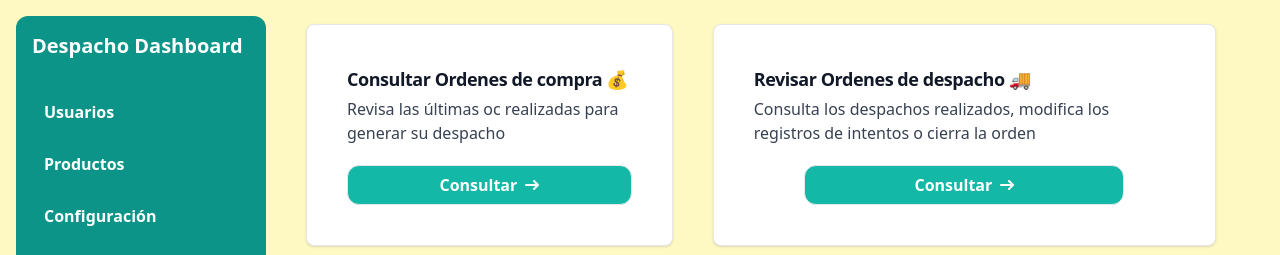
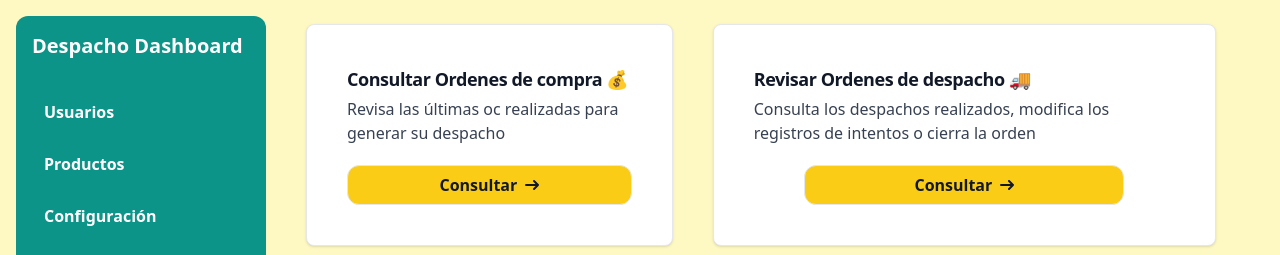
Before and after one commit to pally21/innovatech-devops, a React (Vite) app in the folder front_despacho/: page / in a window 1280 px wide. Shown: the top 255 px of the page. Built offline with nearby package versions, Linux system fonts and the light colour scheme.

Commit message:
feat: cambiar color botones dashboard a amarillo

```diff
--- a/front_despacho/src/componentes/CrudAdmin/CardComponent.jsx
+++ b/front_despacho/src/componentes/CrudAdmin/CardComponent.jsx
@@ -14,7 +14,7 @@ export const CardComponent = ({ title, description, buttonText, onClick }) => {
       <div className="flex justify-center">
         <button
           onClick={onClick}
-          className="inline-flex items-center justify-center w-80 h-10 px-3 py-2 text-base text-center text-white bg-teal-500 border rounded-xl font-bold hover:bg-teal-600 transition-all duration-500 "
+          className="inline-flex items-center justify-center w-80 h-10 px-3 py-2 text-base text-center text-gray-900 bg-yellow-400 border rounded-xl font-bold hover:bg-yellow-500 transition-all duration-500 "
         >
           {buttonText}
           <svg
```
